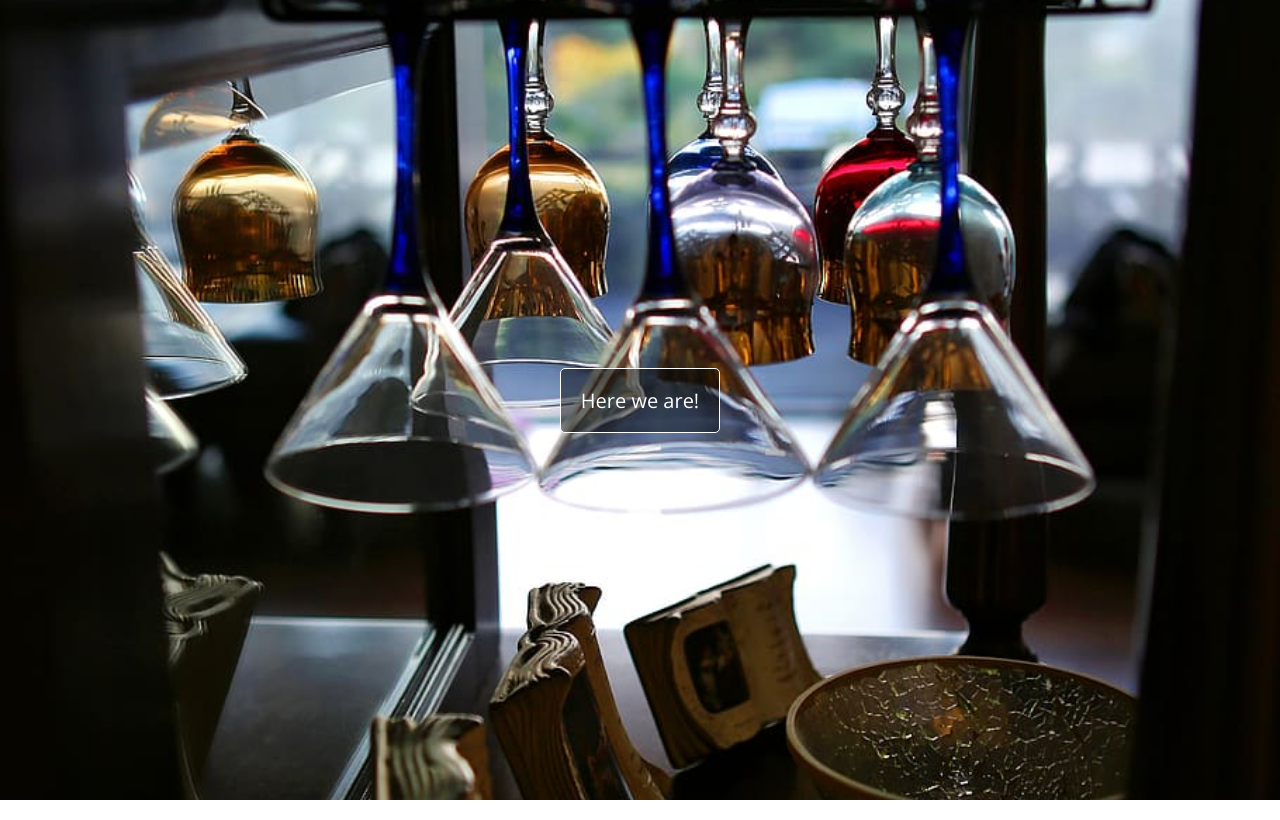
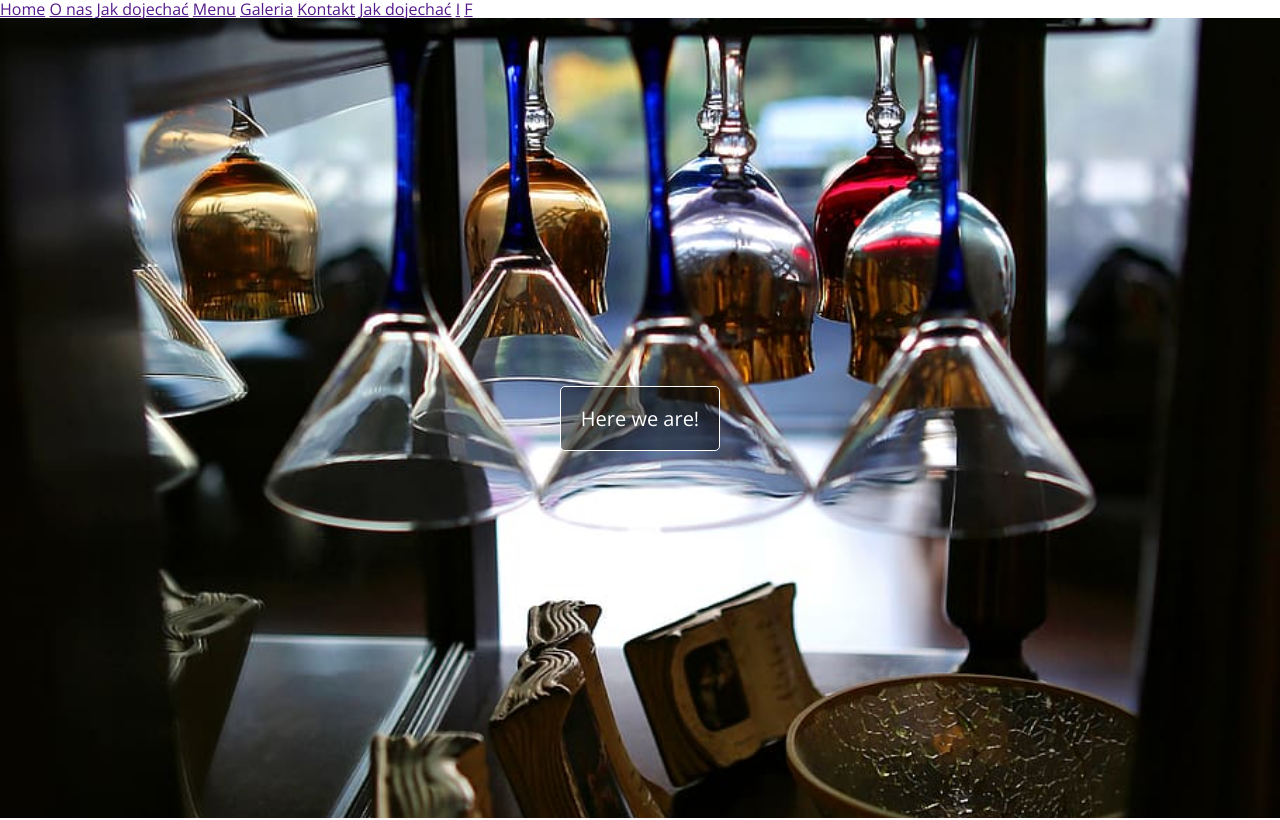
Before and after one commit to karolinarojecka/restaurant, a plain HTML site: page index.html in a window 1280 px wide. Shown: the top 820 px of the page. Drawn offline with nearby package versions, Linux system fonts and the light colour scheme.

Commit message:
html navigation

```diff
--- a/index.html
+++ b/index.html
@@ -11,6 +11,20 @@
 
 </head>
 <body>
+    <header class="header">
+        <nav class="navigation">
+            <a class="navigation__link" href="">Home</a>
+            <a class="navigation__link" href="">O nas</a>
+            <a class="navigation__link" href="">Jak dojechać</a>
+            <a class="navigation__link" href="">Menu</a>
+            <a class="navigation__link" href="">Galeria</a>
+            <a class="navigation__link" href="">Kontakt</a>
+            <a class="navigation__link" href="">Jak dojechać</a>
+            <a class="navigation__link" href="">I</a>
+            <a class="navigation__link" href="">F</a>
+        </nav>
+    </header>
+
     <section class="main">
         <a href="" class="banner">
             Here we are!
```
